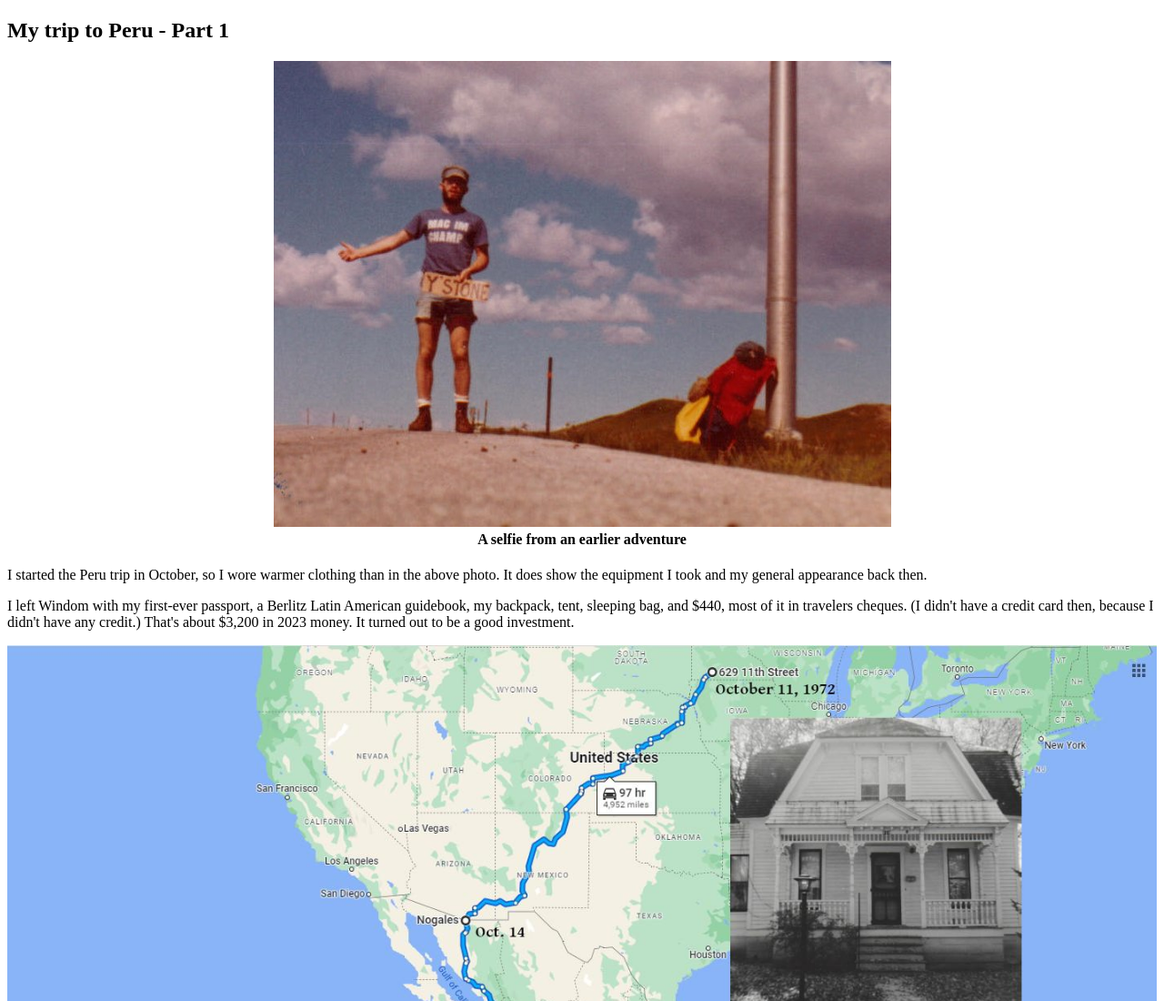
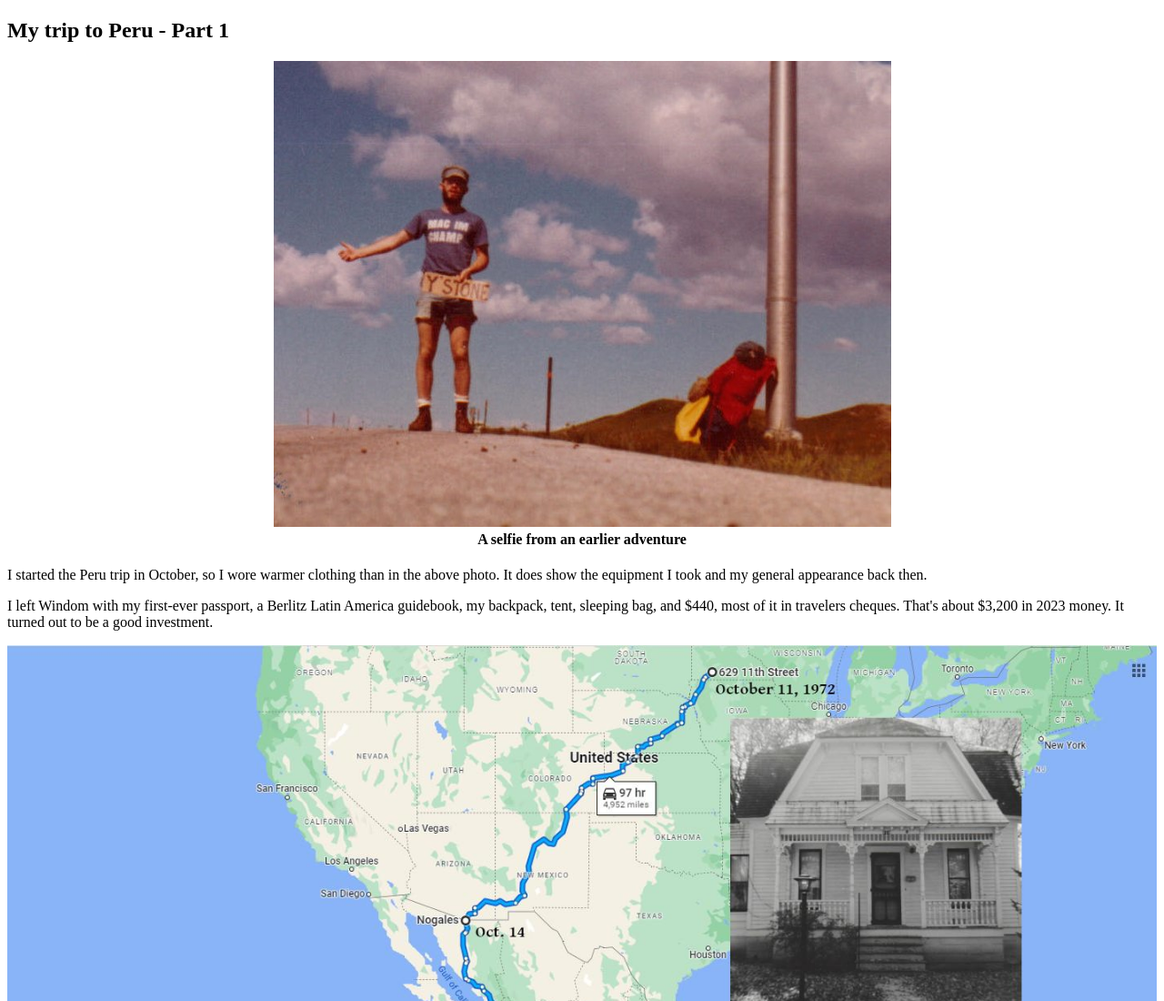
Before and after one commit to brian-courts/brian-courts.github.io, a plain HTML site: page peru-trip/part-1/index.html in a window 1280 px wide. Shown: the top 1100 px of the page at 91% size. Drawn offline with Linux system fonts and the light colour scheme.

Commit message:
Update index.html

```diff
--- a/peru-trip/part-1/index.html
+++ b/peru-trip/part-1/index.html
@@ -23,8 +23,8 @@
     back then.
   </p>
   <p>
-    I left Windom with my first-ever passport, a Berlitz Latin American guidebook, my backpack, tent, sleeping bag, and
-    $440, most of it in travelers cheques. (I didn't have a credit card then, because I didn't have any credit.) That's
+    I left Windom with my first-ever passport, a Berlitz Latin America guidebook, my backpack, tent, sleeping bag, and
+    $440, most of it in travelers cheques. That's
     about $3,200 in 2023 money. It turned out to be a good investment.
   </p>
 
```
